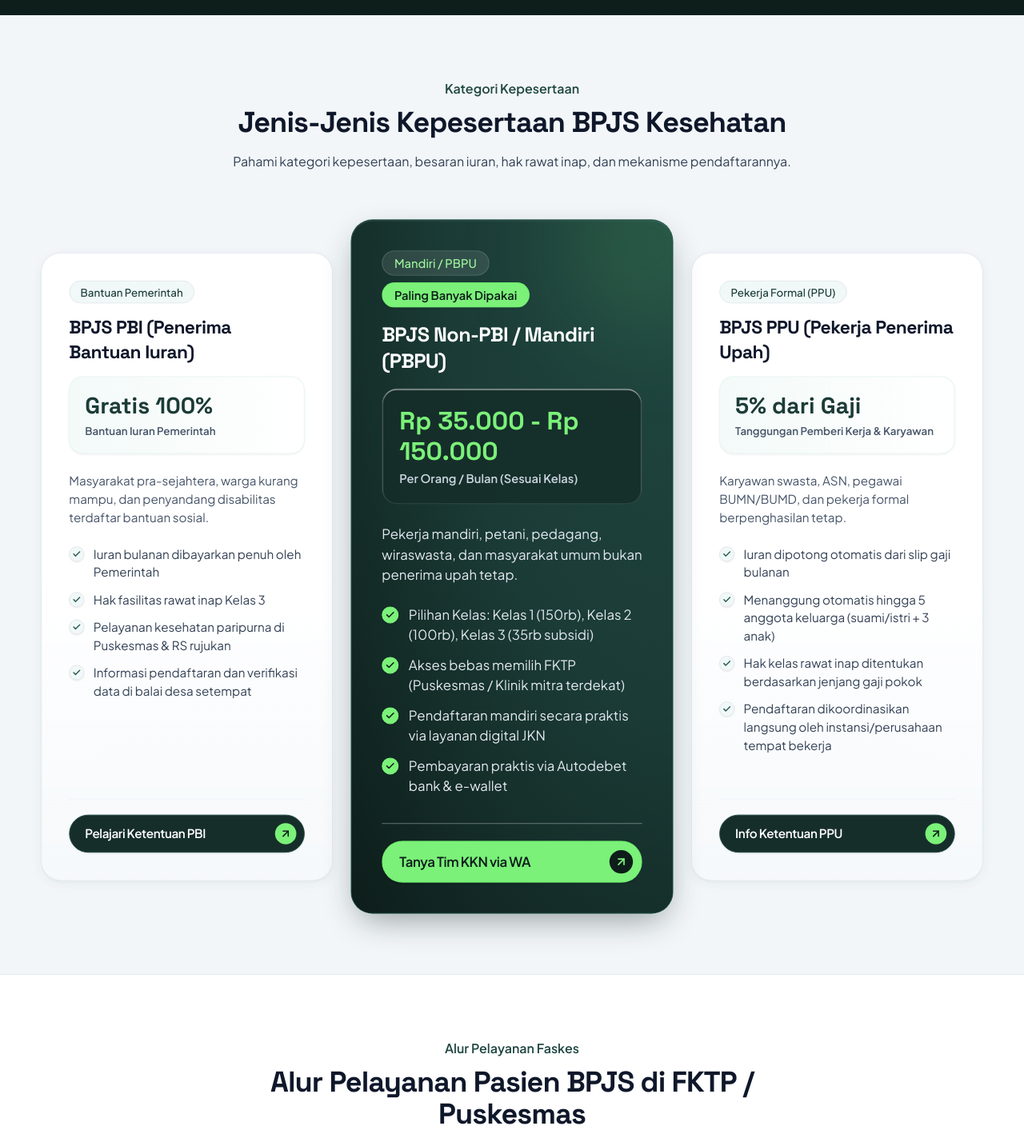
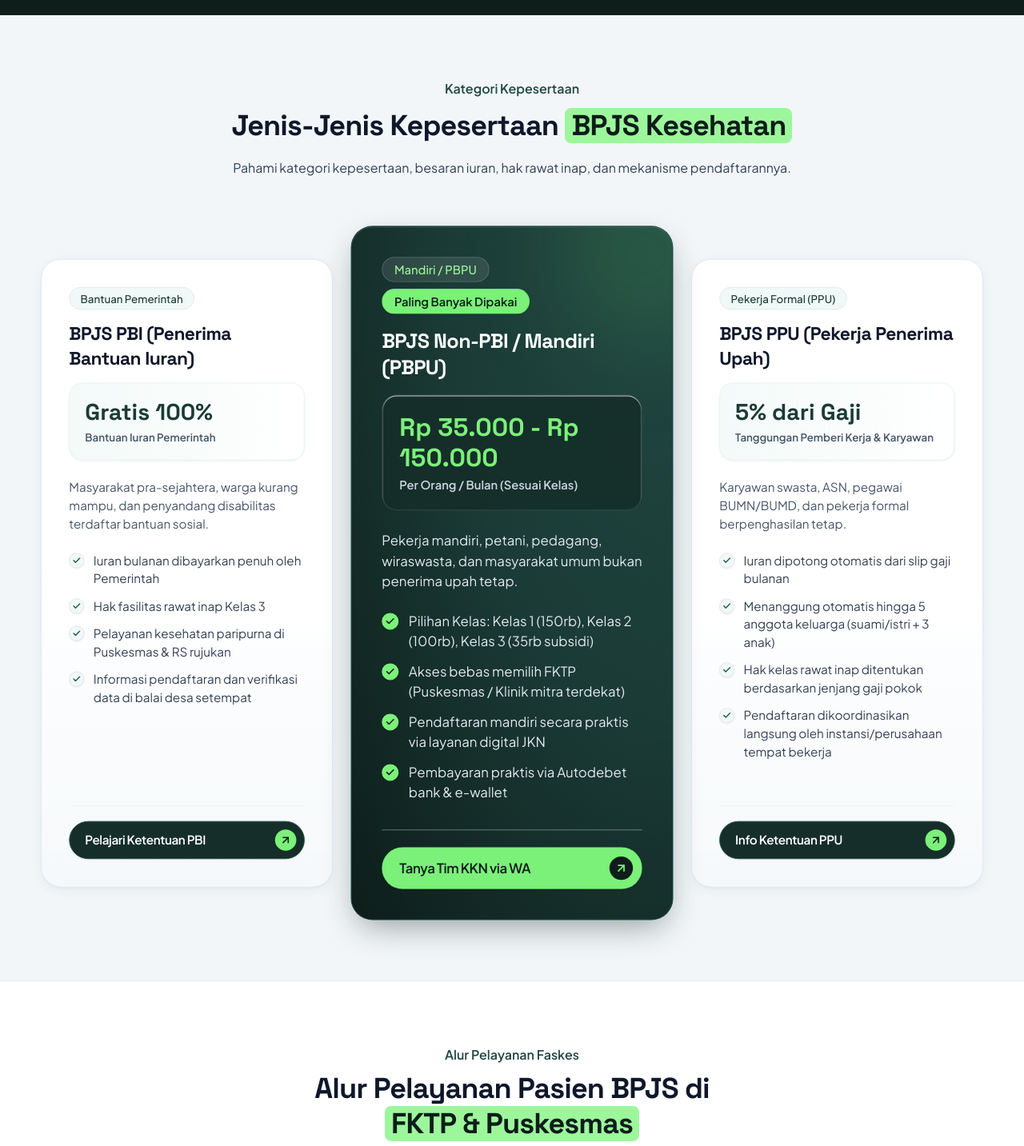
Before and after one commit to zaki-ramadhan/web_kkn, a React (Vite) app: page / in a window 1280 px wide. Shown: the part 960-2393 px from the top of the page at 80% size. Built offline with nearby package versions, Linux system fonts and the light colour scheme; grey boxes are pictures that could not be loaded.

Commit message:
feat: buat komponen Stabilo.jsx dan terapkan aksen highlight stabilo lime pada kata kunci judul section

```diff
--- a/src/components/sections/AdministrationSection.jsx
+++ b/src/components/sections/AdministrationSection.jsx
@@ -2,6 +2,7 @@
 import SectionWrapper from '../ui/SectionWrapper';
 import Heading from '../ui/Heading';
 import Eyebrow from '../ui/Eyebrow';
+import Stabilo from '../ui/Stabilo';
 import TopShimmer from '../ui/TopShimmer';
 import AccordionItem from '../AccordionItem';
 import { administrativeFaqs } from '../../data/bpjsData';
@@ -23,7 +24,7 @@
           </Eyebrow>
 
           <Heading as="h2" level="2" color="dark" className="mb-4">
-            Aktivasi BPJS Mati & Balik Domisili FKTP
+            Aktivasi <Stabilo>BPJS Mati</Stabilo> & Balik Domisili FKTP
           </Heading>
 
           <p className="text-slate-700 text-base leading-relaxed mb-6 font-normal">
--- a/src/components/sections/CategorySection.jsx
+++ b/src/components/sections/CategorySection.jsx
@@ -1,6 +1,7 @@
 import React from 'react';
 import SectionWrapper from '../ui/SectionWrapper';
 import SectionHeader from '../ui/SectionHeader';
+import Stabilo from '../ui/Stabilo';
 import CategoryCard from '../CategoryCard';
 import { bpjsCategories } from '../../data/bpjsData';
 
@@ -9,7 +10,11 @@
     <SectionWrapper id="jenis-bpjs" bg="slate">
       <SectionHeader
         badge="Kategori Kepesertaan"
-        title="Jenis-Jenis Kepesertaan BPJS Kesehatan"
+        title={
+          <>
+            Jenis-Jenis Kepesertaan <Stabilo>BPJS Kesehatan</Stabilo>
+          </>
+        }
         subtitle="Pahami kategori kepesertaan, besaran iuran, hak rawat inap, dan mekanisme pendaftarannya."
       />
 
--- a/src/components/sections/ContactSection.jsx
+++ b/src/components/sections/ContactSection.jsx
@@ -2,6 +2,7 @@
 import SectionWrapper from '../ui/SectionWrapper';
 import SectionHeader from '../ui/SectionHeader';
 import Eyebrow from '../ui/Eyebrow';
+import Stabilo from '../ui/Stabilo';
 import ContactCard from '../ContactCard';
 import EmergencyAdvisory from '../EmergencyAdvisory';
 import TeamMarqueeSlider from '../TeamMarqueeSlider';
@@ -16,7 +17,11 @@
     <SectionWrapper id="darurat" bg="white">
       <SectionHeader
         badge="Pendampingan Warga Desa"
-        title="Kontak & Narahubung Tim Mahasiswa KKN"
+        title={
+          <>
+            Kontak & Narahubung <Stabilo>Tim Mahasiswa KKN</Stabilo>
+          </>
+        }
         subtitle="Hubungi tim mahasiswa KKN kami jika Anda memerlukan bantuan informasi, pendampingan alur faskes, atau konsultasi langsung di posko desa."
       />
 
--- a/src/components/sections/DigitalFeaturesSection.jsx
+++ b/src/components/sections/DigitalFeaturesSection.jsx
@@ -1,6 +1,7 @@
 import React from 'react';
 import SectionWrapper from '../ui/SectionWrapper';
 import SectionHeader from '../ui/SectionHeader';
+import Stabilo from '../ui/Stabilo';
 import DigitalFeatureShowcase from '../DigitalFeatureShowcase';
 
 export default function DigitalFeaturesSection() {
@@ -8,7 +9,11 @@
     <SectionWrapper id="layanan-digital" bg="white" className="border-t border-slate-200/80">
       <SectionHeader
         badge="Transformasi Layanan Digital"
-        title="Fitur & Pemanfaatan Layanan Digital JKN"
+        title={
+          <>
+            Fitur & Pemanfaatan <Stabilo>Layanan Digital JKN</Stabilo>
+          </>
+        }
         subtitle="Pelajari alur antrean online Puskesmas dari rumah, akses kartu KIS digital, skrining kesehatan mandiri, dan prosedur ganti domisili faskes."
       />
 
--- a/src/components/sections/FlowSection.jsx
+++ b/src/components/sections/FlowSection.jsx
@@ -1,6 +1,7 @@
 import React from 'react';
 import { Info } from 'lucide-react';
 import SectionHeader from '../ui/SectionHeader';
+import Stabilo from '../ui/Stabilo';
 import StepCard from '../StepCard';
 import CalloutBox from '../ui/CalloutBox';
 import PillCTAButton from '../ui/PillCTAButton';
@@ -12,7 +13,11 @@
       <div className="max-w-7xl mx-auto px-4 sm:px-6 lg:px-8">
         <SectionHeader
           badge="Alur Pelayanan Faskes"
-          title="Alur Pelayanan Pasien BPJS di FKTP / Puskesmas"
+          title={
+            <>
+              Alur Pelayanan Pasien BPJS di <Stabilo>FKTP & Puskesmas</Stabilo>
+            </>
+          }
           subtitle="Ikuti 5 langkah terpadu mulai dari pengambilan antrean hingga pengambilan obat tanpa biaya tambahan."
         />
       </div>
--- a/src/components/sections/PuskesmasServicesSection.jsx
+++ b/src/components/sections/PuskesmasServicesSection.jsx
@@ -2,6 +2,7 @@
 import SectionWrapper from '../ui/SectionWrapper';
 import Heading from '../ui/Heading';
 import Eyebrow from '../ui/Eyebrow';
+import Stabilo from '../ui/Stabilo';
 import TabGroup from '../ui/TabGroup';
 import BentoServiceCard from '../BentoServiceCard';
 import { serviceFilterTabs, puskesmasServices } from '../../data/bpjsData';
@@ -25,7 +26,7 @@
             Cakupan Manfaat Layanan
           </Eyebrow>
           <Heading as="h2" level="2" color="dark">
-            Jenis Pelayanan Puskesmas Tercover BPJS
+            Jenis Pelayanan Puskesmas <Stabilo>Tercover BPJS</Stabilo>
           </Heading>
         </div>
         <p className="text-slate-700 text-base max-w-md font-normal leading-relaxed">
--- /dev/null
+++ b/src/components/ui/Stabilo.jsx
@@ -0,0 +1,21 @@
+import React from 'react';
+
+export default function Stabilo({
+  children,
+  variant = 'lime',
+  className = '',
+}) {
+  const variants = {
+    lime: 'bg-lime-300 text-brand-950 px-2 py-0.5 rounded-lg shadow-xs inline-block my-0.5',
+    emerald: 'bg-emerald-100 text-emerald-950 px-2 py-0.5 rounded-lg border border-emerald-200 inline-block my-0.5',
+    yellow: 'bg-amber-200 text-amber-950 px-2 py-0.5 rounded-lg inline-block my-0.5',
+  };
+
+  return (
+    <span
+      className={`${variants[variant] || variants.lime} font-extrabold ${className}`}
+    >
+      {children}
+    </span>
+  );
+}
```
